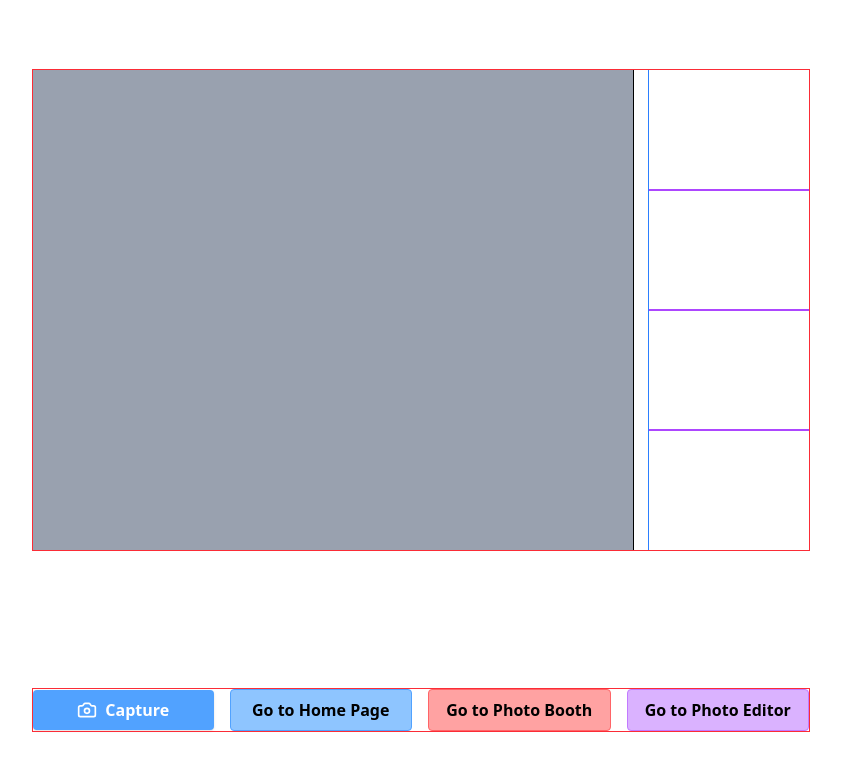
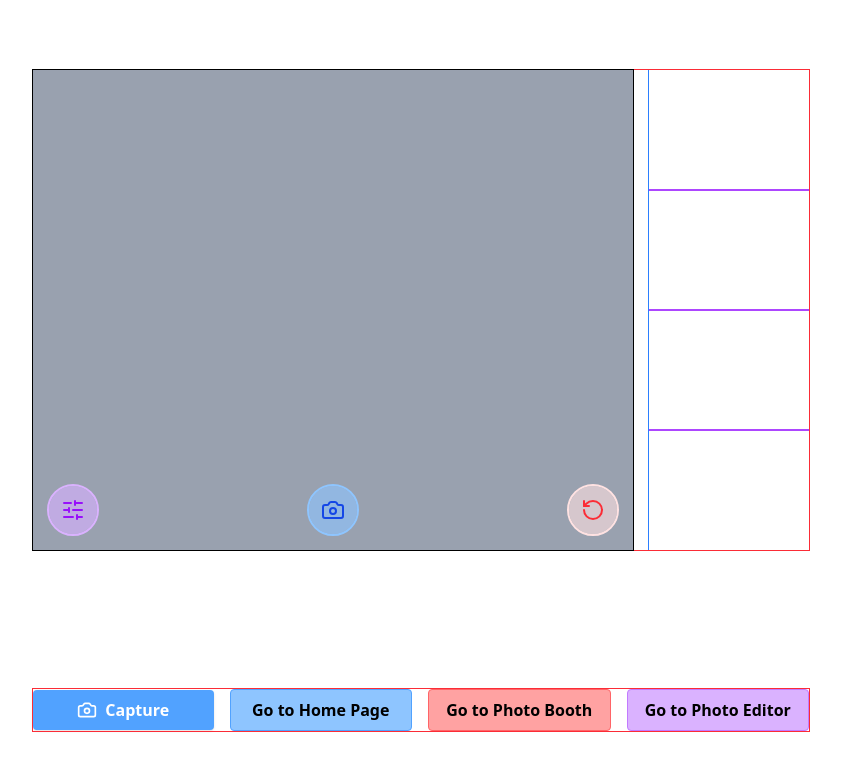
Before and after one commit to jjono-lau/PhotoBooth, a React (Vite) app: page /booth in a window 1280 px wide. Shown: the top 770 px of the page, without its empty margins (219-1060 px from the left). Built offline with nearby package versions, Linux system fonts and the light colour scheme; no server answers.

Commit message:
Update PhotoBoothPage.jsx
Added some icons wrapped in buttons to allow handling of on click functions.

- take photo
- retake photo
- filters

```diff
--- a/src/pages/PhotoBoothPage.jsx
+++ b/src/pages/PhotoBoothPage.jsx
@@ -2,6 +2,7 @@
 // Displays live camera view on the left and four panels for the photos on the right.
 
 import { useRef, useState } from "react";
+import { Camera, RotateCcw, SlidersHorizontal   } from "lucide-react";
 import CameraView from "../components/CameraView.jsx";
 import TakePhoto from "../components/TakePhoto.jsx";
 import PageLinks from "../components/PageLinks";
@@ -33,8 +34,27 @@ export default function PhotoBoothPage() {
       {/* w-194 is 48.5rem which is w-150 + w-40 + gap-4 calcaultion */}
       <div className="flex items-center justify-center w-194 m-2 gap-4 outline-1 outline-red-500 ">
         {/* Left column: camera preview area (up to 80% width) */}
-        <div className="h-120 w-150 flex-none overflow-hidden bg-gray-400 max-w-[80%] outline-1">
+        <div className="relative h-120 w-150 flex-none overflow-hidden bg-gray-400 max-w-[80%] outline-1">
           <CameraView videoRef={videoRef} />
+            <button
+            type="button"
+            className="absolute bottom-4 left-4 rounded-full bg-purple-300/60 p-3 outline-2 outline-purple-300"
+          >
+            <SlidersHorizontal className="h-6 w-6 text-purple-600" />
+          </button>
+
+          <button
+            type="button"
+            className="absolute bottom-4 left-1/2 -translate-x-1/2 rounded-full bg-blue-300/60 p-3 outline-2 outline-blue-300"
+          >
+            <Camera className="h-6 w-6 text-blue-700" />
+          </button>
+          <button
+            type="button"
+            className="absolute bottom-4 right-4 rounded-full bg-red-100/60 p-3 outline-2 outline-red-100"
+          >
+            <RotateCcw className="h-6 w-6 text-red-500" />
+          </button>
         </div>
 
         {/* Right column: 4 equal-height controls (20% width) */}
```
